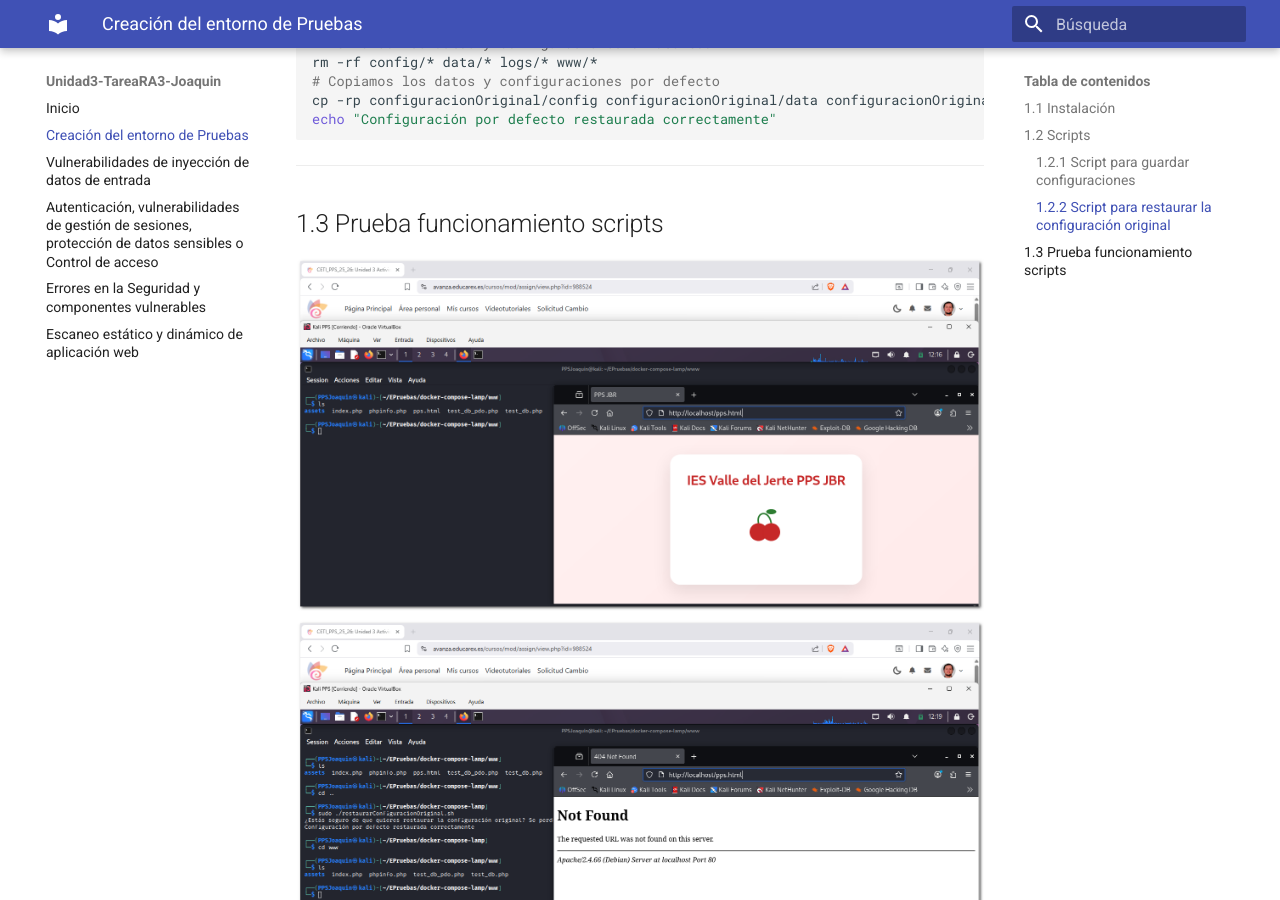
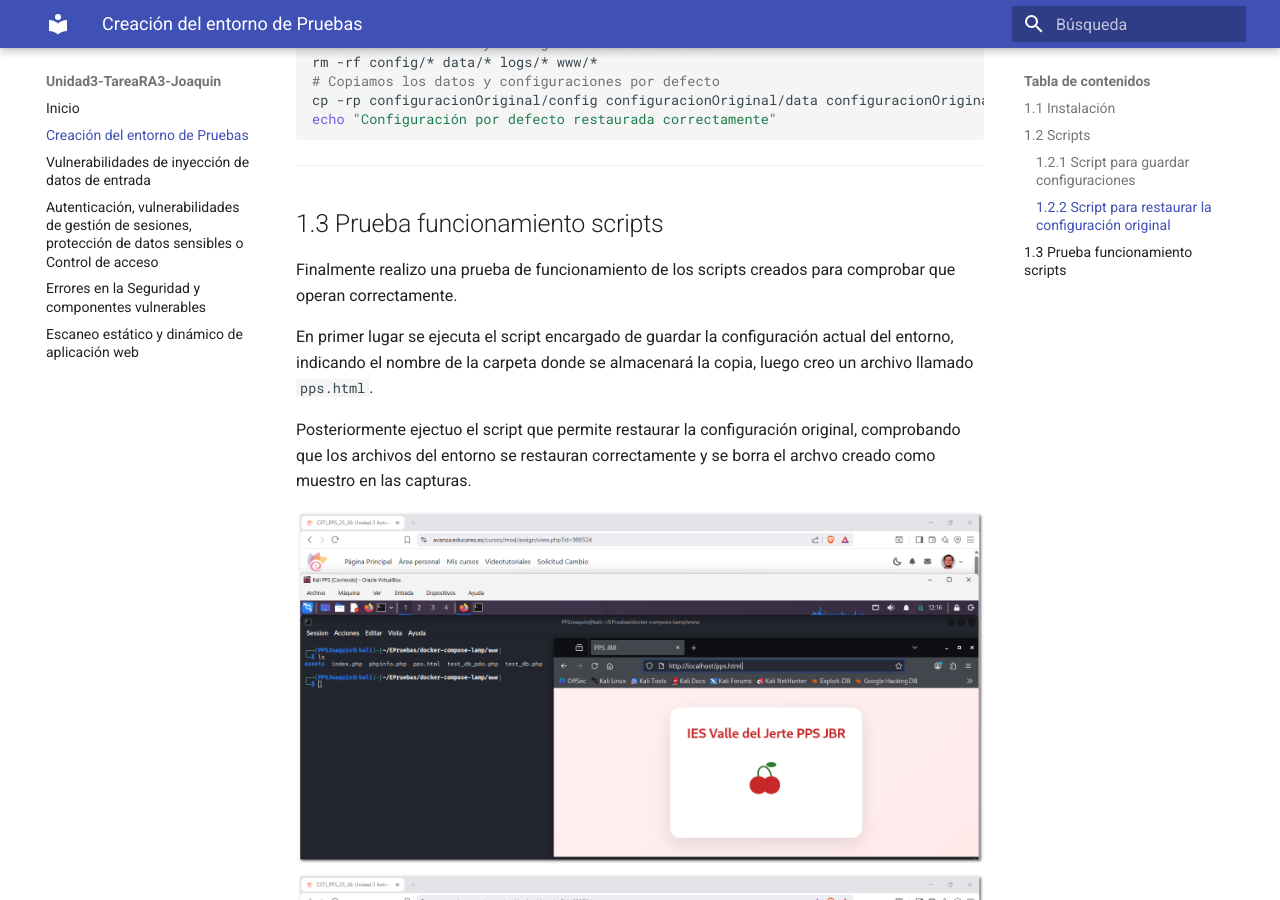
Before and after one commit to JBLeopard/Unidad3-TareaRA3-Joaquin, an MkDocs documentation site: the page built from docs/CreacionEntornoPrueba.md, in a window 1280 px wide and 900 px high, scrolled down 7868 px. Built offline with MkDocs 1.6.1 and Material for MkDocs 9.7.7, drawn with Linux system fonts in a browser that asks for light colours.

Commit message:
Update CreacionEntornoPrueba.md

```diff
--- a/docs/CreacionEntornoPrueba.md
+++ b/docs/CreacionEntornoPrueba.md
@@ -281,6 +281,12 @@ echo "Configuración por defecto restaurada correctamente"
 
 ## 1.3 Prueba funcionamiento scripts
 
+Finalmente realizo una prueba de funcionamiento de los scripts creados para comprobar que operan correctamente.
+
+En primer lugar se ejecuta el script encargado de guardar la configuración actual del entorno, indicando el nombre de la carpeta donde se almacenará la copia, luego creo un archivo llamado `pps.html`.
+
+Posteriormente ejectuo el script que permite restaurar la configuración original, comprobando que los archivos del entorno se restauran correctamente y se borra el archvo creado como muestro en las capturas.
+
 ![PSCRIPT1](./images/apartado_uno/pruebascript1.png)
 ![PSCRIPT2](./images/apartado_uno/pruebascript2.png)
 
```
